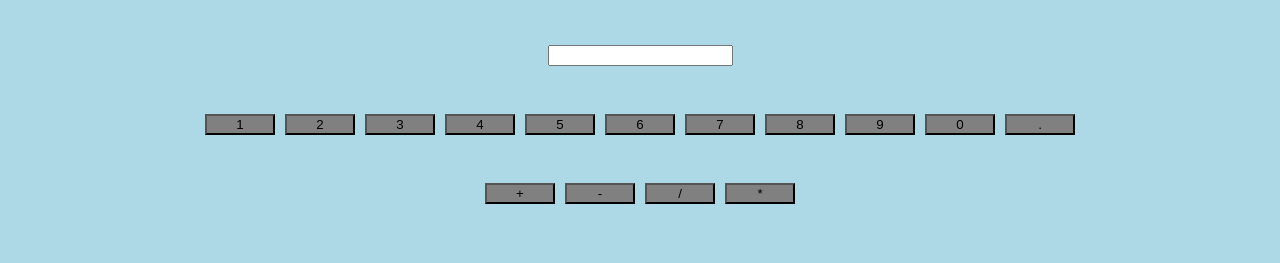
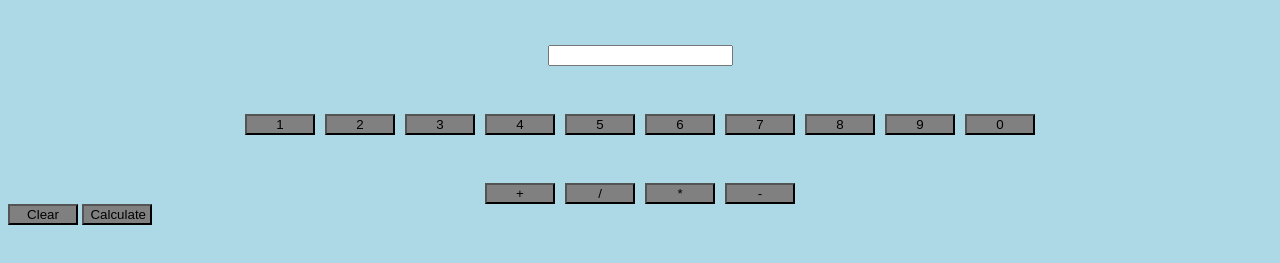
Before and after one commit to arader21/calculator, a plain HTML site: page index.html in a window 1280 px wide. Shown: the part 61-324 px from the top of the page. Drawn offline with Linux system fonts and the light colour scheme.

Commit message:
buttons updated and display onclick

```diff
--- a/index.html
+++ b/index.html
@@ -9,26 +9,27 @@
 <body>
     <h1>Calculator</h1>
 <div class="screen">
-<input type="text" name="textbox"></div>
+<input type="text" id="textBox"></div>
 <div class="integers">
-<button class="numbers">1</button>
-<button class="numbers">2</button>
-<button class="numbers">3</button>
-<button class="numbers">4</button>
-<button class="numbers">5</button>
-<button class="numbers">6</button>
-<button class="numbers">7</button>
-<button class="numbers">8</button>
-<button class="numbers">9</button>
-<button class="numbers">0</button>
-<button class="numbers">.</button>
+<button class="button" onclick="appendNumber('1')">1</button>
+<button class="button" onclick="appendNumber('2')">2</button>
+<button class="button" onclick="appendNumber('3')">3</button>
+<button class="button" onclick="appendNumber('4')">4</button>
+<button class="button" onclick="appendNumber('5')">5</button>
+<button class="button" onclick="appendNumber('6')">6</button>
+<button class="button" onclick="appendNumber('7')">7</button>
+<button class="button" onclick="appendNumber('8')">8</button>
+<button class="button" onclick="appendNumber('9')">9</button>
+<button class="button" onclick="appendNumber('0')">0</button>
 </div>
 <div class="container">
-<button class="functions">+</button>
-<button class="functions">-</button>
-<button class="functions">/</button>
-<button class="functions">*</button>
+<button class="button operator" onclick="appendOperation('+')">+</button>
+<button class="button operator" onclick="appendOperation('/')">/</button>
+<button class="button operator" onclick="appendOperation('*')">*</button>
+<button class="button operator" onclick="appendOperation('-')">-</button>
 </div>
+<button class="button clear" onclick="clearDisplay()">Clear</button>
+<button class="button calculate" onclick="calculate()">Calculate</button>
 <script src="script.js"></script>
 </body>
 </html>
--- a/script.js
+++ b/script.js
@@ -0,0 +1,8 @@
+const display = document.getElementById("textBox");
+function appendNumber(input){
+display.value += input;
+
+}
+function appendOperation(input) {
+    display.value += input;
+}
```
